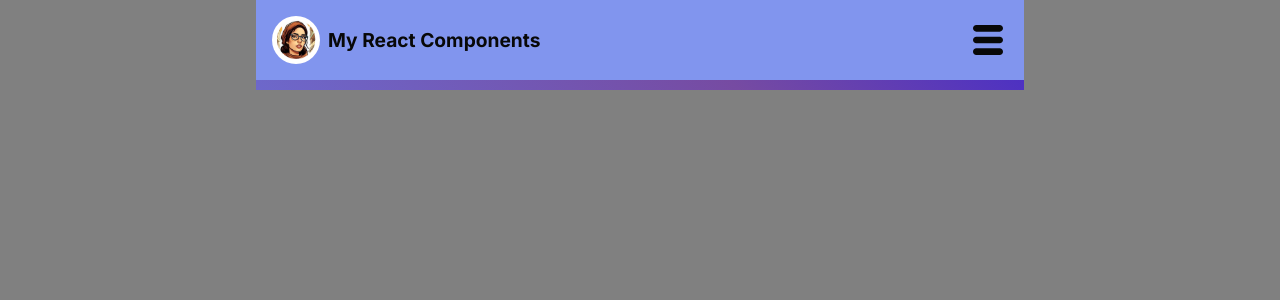
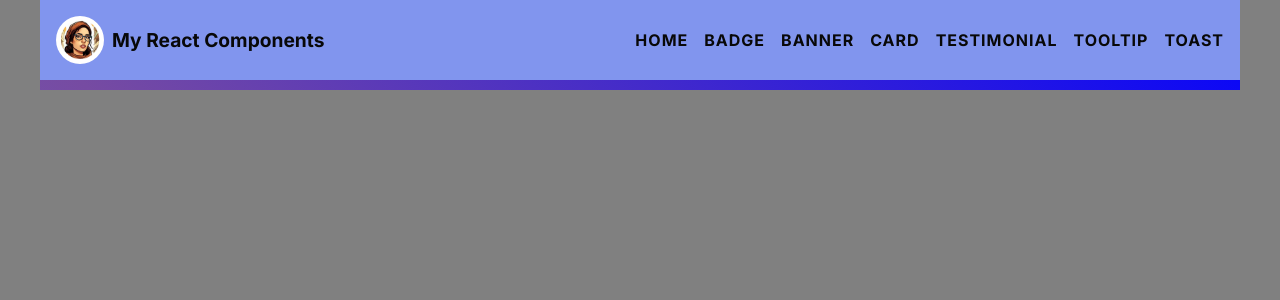
Before and after one commit to RosaBen/react-components-scrimba, a React (Vite) app: page / in a window 1280 px wide. Shown: the top 300 px of the page. Built offline with nearby package versions, Linux system fonts and the light colour scheme.

Commit message:
css dsktop done

```diff
--- a/src/assets/styles/main.css
+++ b/src/assets/styles/main.css
@@ -5,7 +5,7 @@
   background: white;
 }
 
-.desktop-nav {
+nav .desktop-nav {
   display: none;
 }
 
--- a/src/assets/styles/responsive.css
+++ b/src/assets/styles/responsive.css
@@ -9,3 +9,26 @@
     padding-right: 0.5rem;
   }
 }
+
+@media screen and (min-width: 768px) {
+  .container {
+    max-width: 1200px;
+  }
+
+  nav .icon {
+    display: none;
+  }
+
+  nav .desktop-nav {
+    display: flex;
+    gap: 1rem;
+  }
+
+  nav .desktop-nav a {
+    color: #080808;
+  }
+
+  nav .desktop-nav a:hover {
+    opacity: 0.5;
+  }
+}
```
